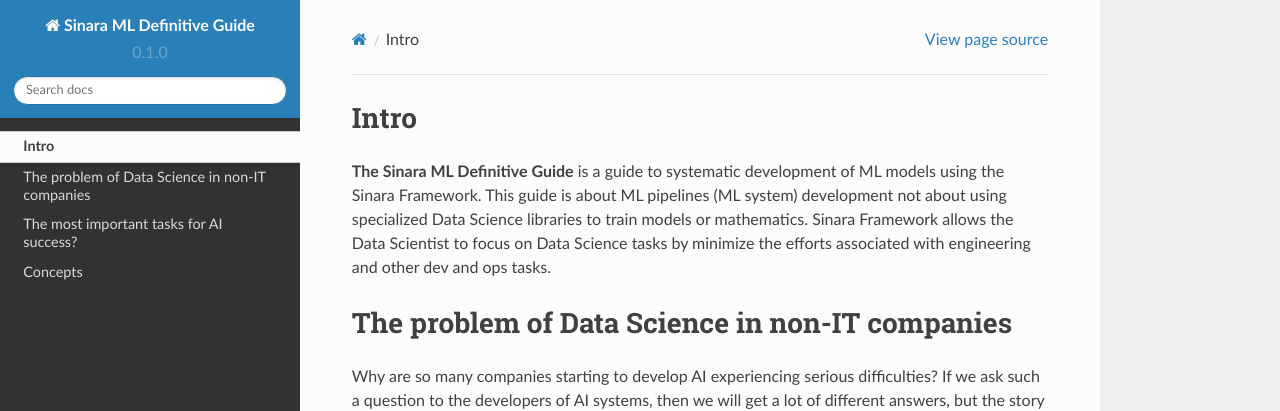
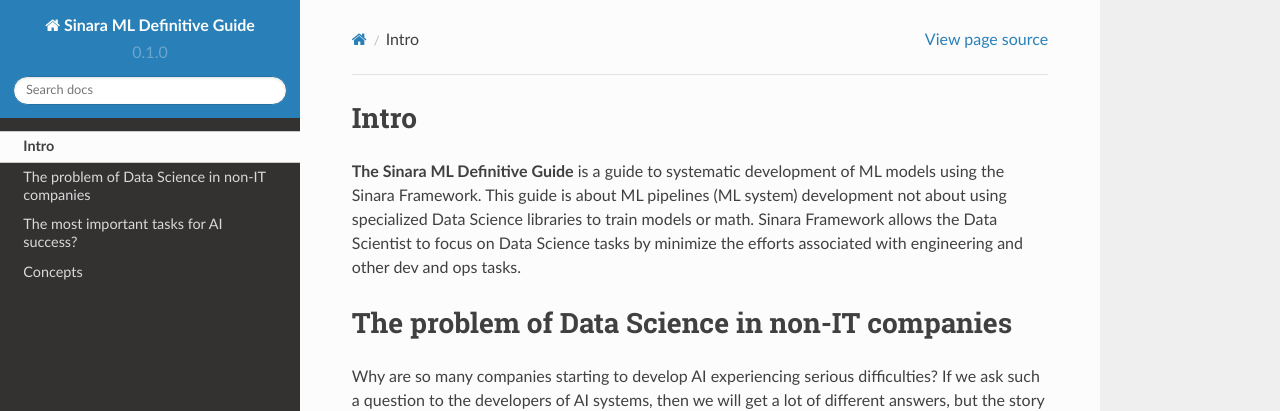
Before and after one commit to 4-DS/SinaraML-Def-Guide, a Sphinx documentation site: the page built from docs/source/intro.rst, in a window 1280 px wide and 1400 px high. Shown: the top 411 px of the window. Built offline with Sphinx 7.4.7 and the Read the Docs theme 2.0.0, drawn with Linux system fonts in a browser that asks for light colours; some of the changed text lies outside the part shown.

Commit message:
Update intro.rst

```diff
--- a/docs/source/intro.rst
+++ b/docs/source/intro.rst
@@ -1,7 +1,7 @@
 Intro
 =====
 
-**The Sinara ML Definitive Guide** is a guide to systematic development of ML models using the Sinara Framework. This guide is about ML pipelines (ML system) development not about using specialized Data Science libraries to train models or mathematics. Sinara Framework allows the Data Scientist to focus on Data Science tasks by minimize the efforts associated with engineering and other dev and ops tasks.
+**The Sinara ML Definitive Guide** is a guide to systematic development of ML models using the Sinara Framework. This guide is about ML pipelines (ML system) development not about using specialized Data Science libraries to train models or math. Sinara Framework allows the Data Scientist to focus on Data Science tasks by minimize the efforts associated with engineering and other dev and ops tasks.
 
 The problem of Data Science in non-IT companies
 ===============================================
```
Also changed, not shown: other parts of docs/source/intro.rst (+5 -1 lines).
